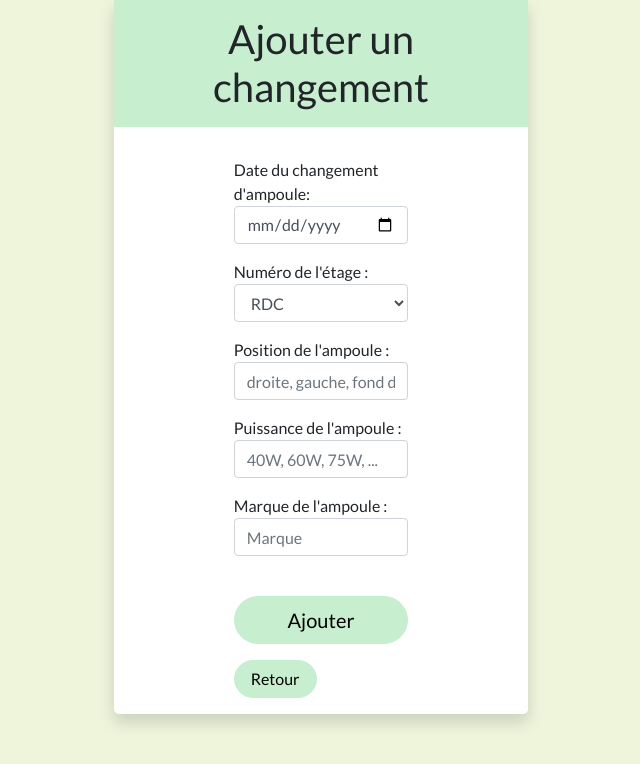
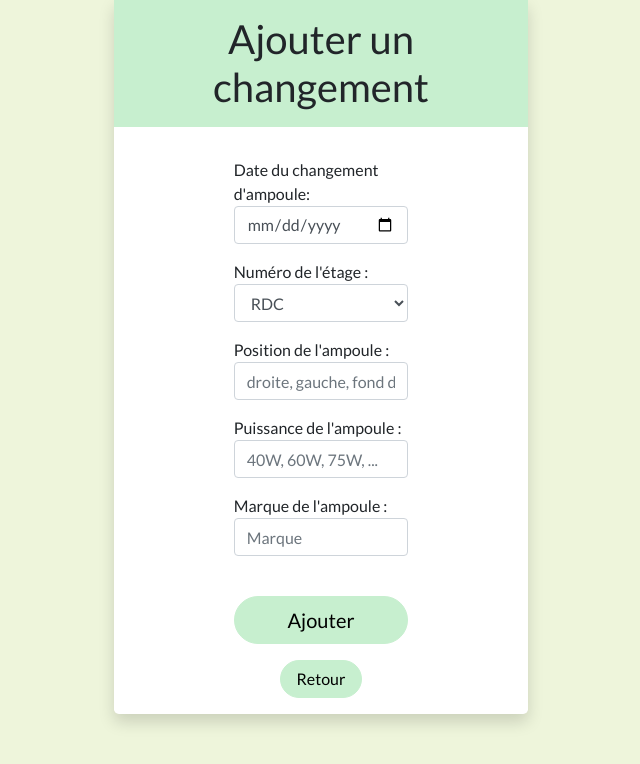
Before and after one commit to lzervini/dashboard_ampoule, a PHP site: page /modify.php in a window 1280 px wide. Shown: the part 21-785 px from the top of the page, without its empty margins (319-959 px from the left). Run offline with PHP 8.4, Linux system fonts and the light colour scheme.

Commit message:
Add div for return button

```diff
--- a/modify.php
+++ b/modify.php
@@ -164,8 +164,10 @@
                     <input type="hidden" name="id" value="<?=$id ?>" />
             <?php
                 }
-            ?>
-                <a href="index.php" class="px-3 pz-1 btn btn-outline-primary rounded-pill">Retour</a>
+                ?>
+                <div class="returnbutton">
+        <a href="index.php" class="px-3 pz-1 btn btn-outline-primary rounded-pill">Retour</a>
+            </div>
     </form>
             </div>
     <script src="https://code.jquery.com/jquery-3.5.1.slim.min.js" integrity="sha384-DfXdz2htPH0lsSSs5nCTpuj/zy4C+OGpamoFVy38MVBnE+IbbVYUew+OrCXaRkfj" crossorigin="anonymous"></script>
```
